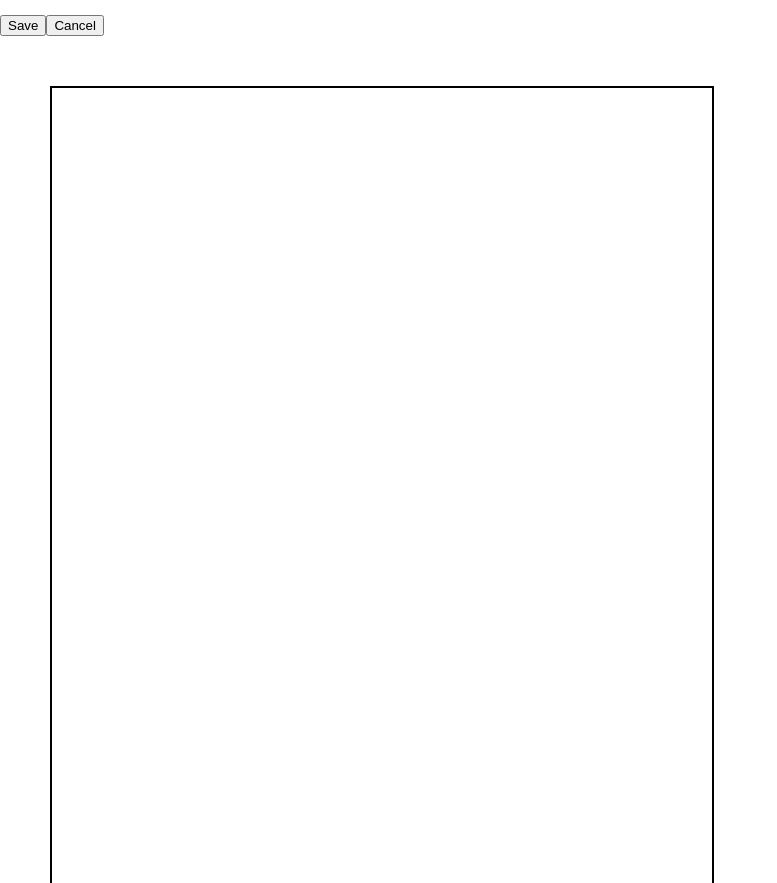
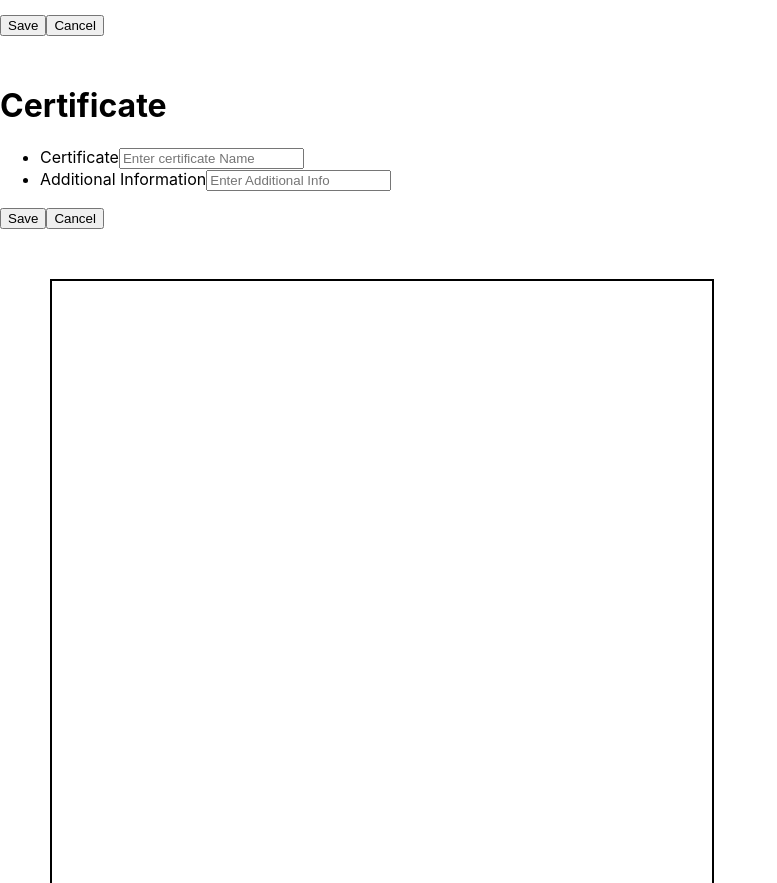
Before and after one commit to YurisCodingClub/dev-cv, a React (Create React App) app: page / in a window 1280 px wide. Shown: the part 1216-2099 px from the top of the page, without its empty margins (0-777 px from the left). Built offline with nearby package versions, Linux system fonts and the light colour scheme.

Commit message:
[feature-8] Add certificates form

```diff
--- a/src/App.js
+++ b/src/App.js
@@ -7,6 +7,7 @@ import PersonalInformation from './components/PersonalInformation'
 import CV from './components/CV'
 import Skills from './components/Skills'
 import SkipLink from './components/SkipLink'
+import Certificates from './components/Certificates'
 
 function App() {
   return (
@@ -19,6 +20,7 @@ function App() {
         <Education />
         <PersonalInformation />
         <Skills />
+        <Certificates />
         <CV />
       </main>
     </>
--- /dev/null
+++ b/src/components/Certificates.js
@@ -0,0 +1,37 @@
+const Certificates = () => {
+  return (
+    <div>
+      <h1>Certificate</h1>
+
+      <form>
+        <ul>
+          <li>
+            <label for='form-certificate'>Certificate</label>
+            <input
+              type='text'
+              name='certificate'
+              id='form-certificate'
+              placeholder='Enter certificate Name'
+              aria-label='Enter Your certificate Name'
+            />
+          </li>
+          <li>
+            <label for='form-additional-info'>Additional Information</label>
+            <input
+              type='text'
+              name='additionalInfo'
+              id='form-additional-info'
+              placeholder='Enter Additional Info'
+              aria-label='Provide Additional Info about certificate'
+            />
+          </li>
+        </ul>
+
+        <button>Save</button>
+        <button>Cancel</button>
+      </form>
+    </div>
+  )
+}
+
+export default Certificates
```
